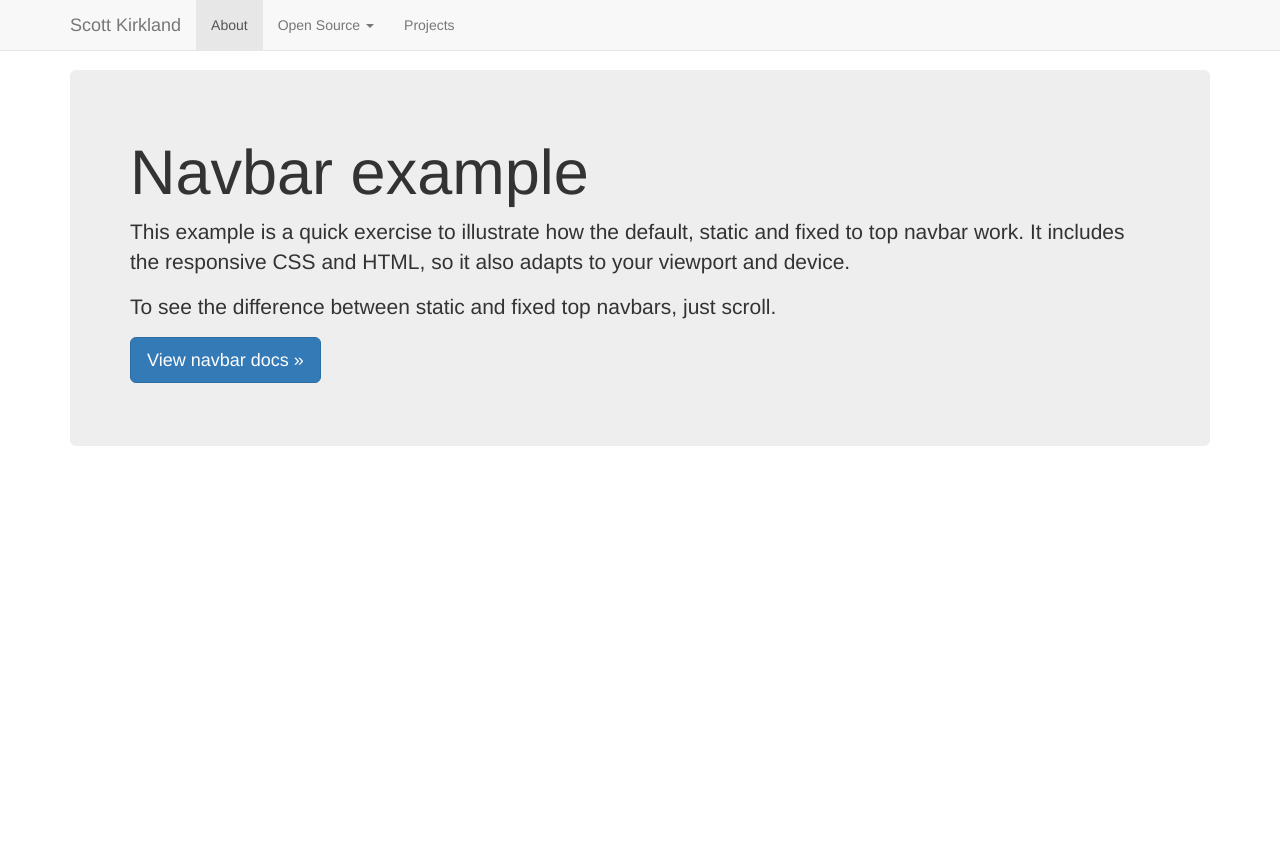
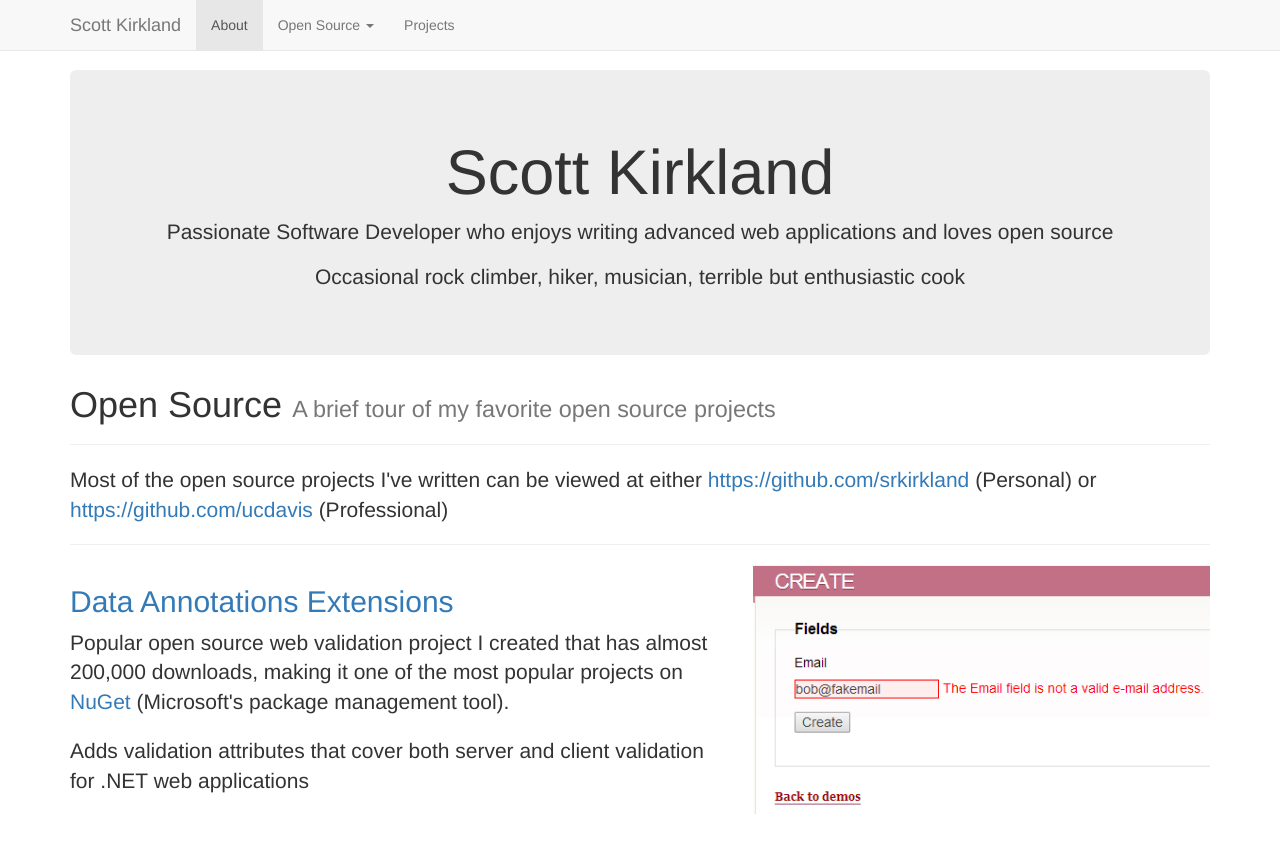
Before and after one commit to srkirkland/srkirkland.github.io, a plain HTML site: page index.html in a window 1280 px wide. Shown: the top 844 px of the page. Drawn offline with nearby package versions, Linux system fonts and the light colour scheme.

Commit message:
adding first open source project

```diff
--- a/index.html
+++ b/index.html
@@ -65,15 +65,41 @@
 
     <div class="container">
 
-      <!-- Main component for a primary marketing message or call to action -->
-      <div class="jumbotron">
-        <h1>Navbar example</h1>
-        <p>This example is a quick exercise to illustrate how the default, static and fixed to top navbar work. It includes the responsive CSS and HTML, so it also adapts to your viewport and device.</p>
-        <p>To see the difference between static and fixed top navbars, just scroll.</p>
-        <p>
-          <a class="btn btn-lg btn-primary" href="../../components/#navbar" role="button">View navbar docs &raquo;</a>
+    <!-- Main component for a primary marketing message or call to action -->
+    <div class="jumbotron text-center">
+        <h1>Scott Kirkland</h1>
+        <p class="lead">Passionate Software Developer who enjoys writing advanced web applications and loves open source</p>
+        <p>Occasional rock climber, hiker, musician, terrible but enthusiastic cook</p>
+    </div>
+
+
+    <div>
+        <h1>Open Source <small>A brief tour of my favorite open source projects</small></h1><hr/>
+        <p class="lead">Most of the open source projects I've written can be viewed at either
+            <a href="https://github.com/srkirkland">https://github.com/srkirkland</a> (Personal) or
+            <a href="https://github.com/ucdavis">https://github.com/ucdavis</a> (Professional)
         </p>
+        <hr/>
+        <div class="row featurette">
+        <div class="col-md-7">
+          <h2 class="featurette-heading">
+              <a href="http://dataannotationsextensions.org/">
+                Data Annotations Extensions
+              </a>
+          </h2>
+          <p class="lead">
+            Popular open source web validation project I created that has almost 200,000 downloads,
+              making it one of the most popular projects on <a href="http://nuget.org">NuGet</a> (Microsoft's package management tool).
+          </p>
+          <p class="lead">
+            Adds validation attributes that cover both server and client validation for .NET web applications
+          </p>
+        </div>
+        <div class="col-md-5">
+          <img class="featurette-image img-responsive" alt="Data Annotations Extensions" src="img/dataannotations.png" />
+        </div>
       </div>
+    </div>
 
     </div> <!-- /container -->
 
```
Also changed, not shown: img/dataannotations.PNG (added).
